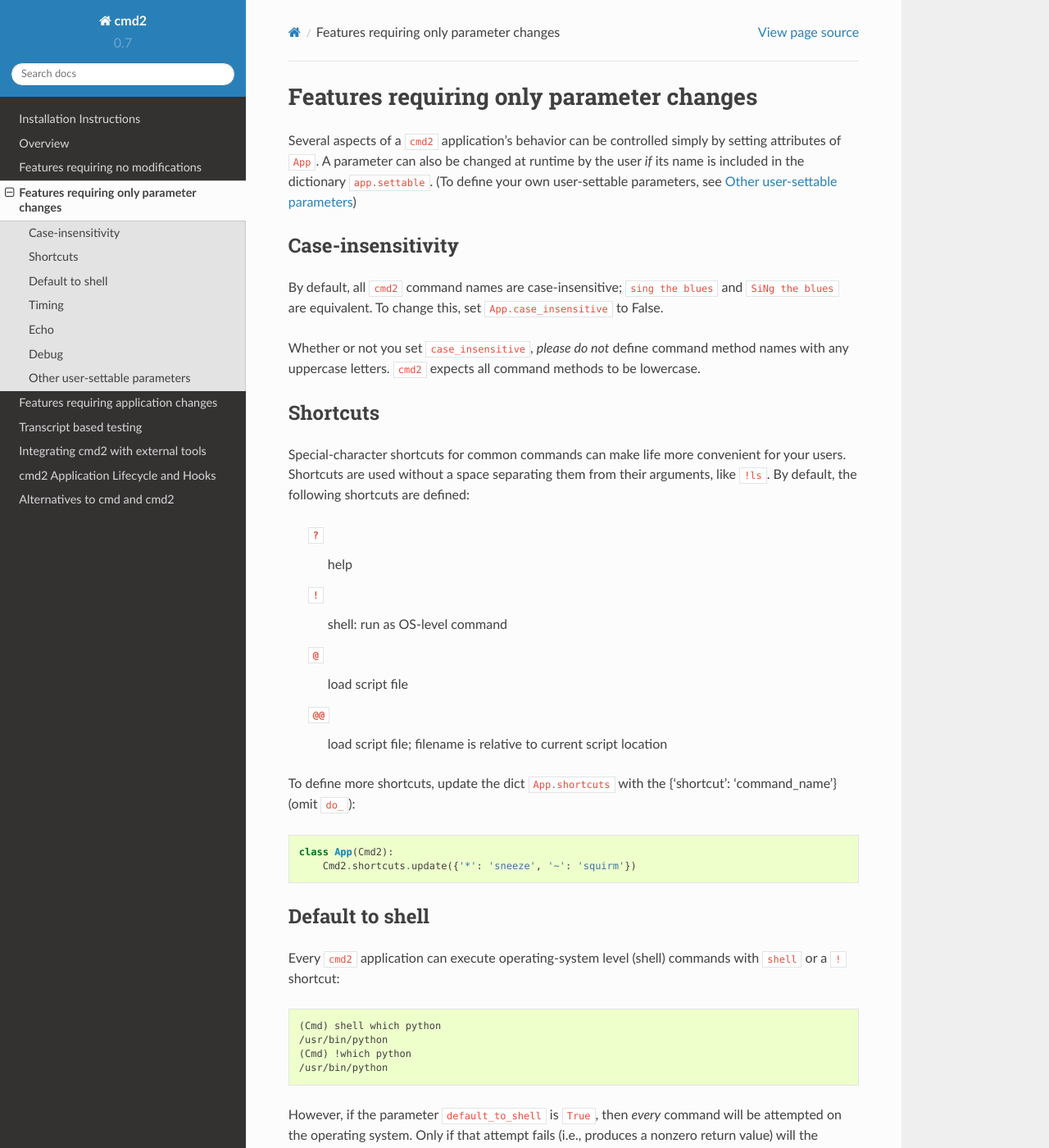
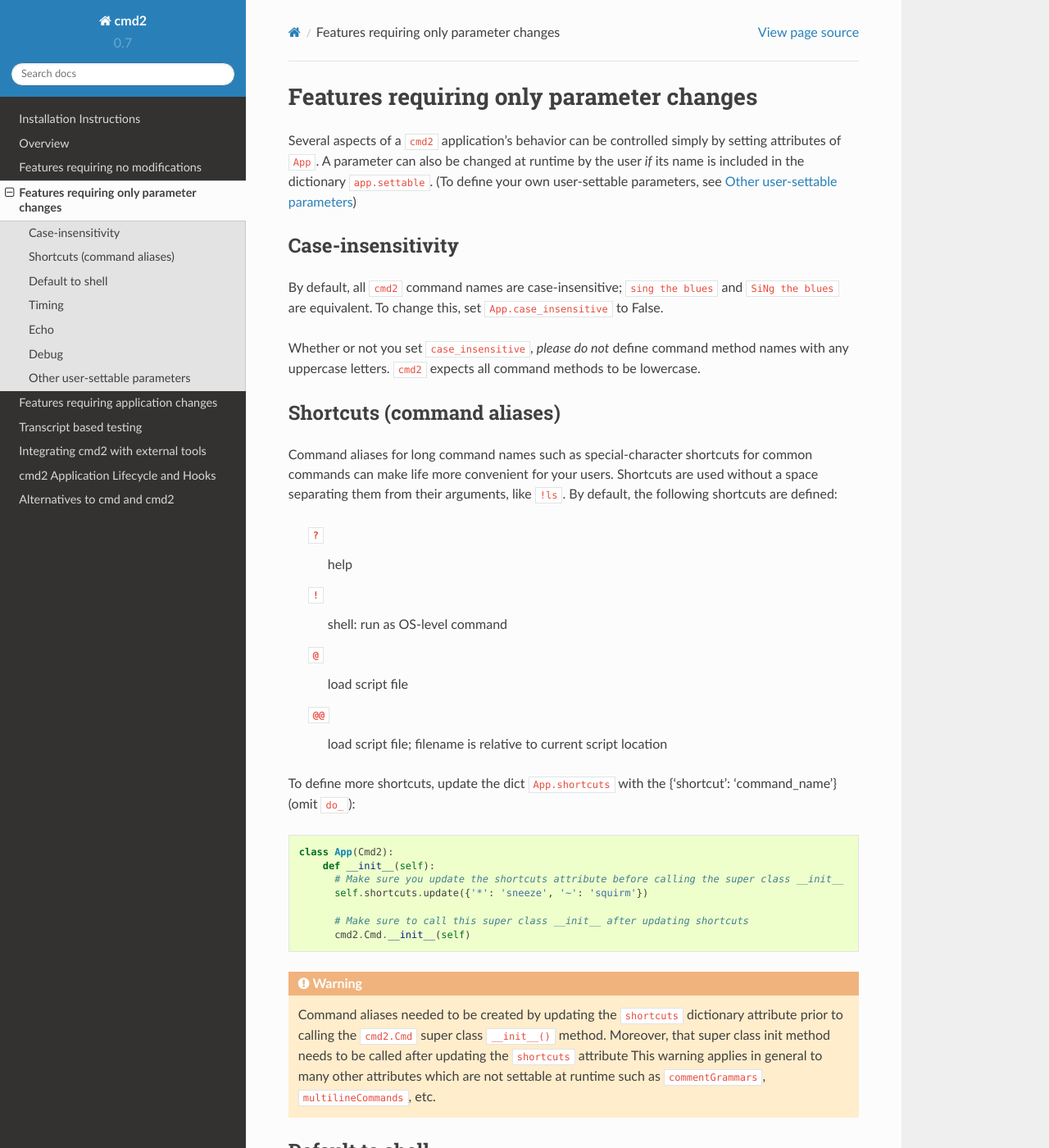
Before and after one commit to python-cmd2/cmd2, a Sphinx documentation site: the page built from docs/settingchanges.rst, in a window 1280 px wide and 1400 px high. Shown: the whole window at 82% size. Built offline with Sphinx 7.4.7 and the Read the Docs theme 2.0.0, drawn with Linux system fonts in a browser that asks for light colours.

Commit message:
Updated docs to make it more clear that you need to update shortcuts attribute before calling super class __init__

```diff
--- a/docs/index.rst
+++ b/docs/index.rst
@@ -48,7 +48,6 @@
 * `project bug tracker`_
 * Florida PyCon 2017: `slides <https://docs.google.com/presentation/d/1LRmpfBt3V-pYQfgQHdczf16F3hcXmhK83tl77R6IJtE>`_
 * PyOhio 2011: `video <https://archive.org/details/pyvideo_541___pyohio-2011-interactive-command-line-interpreters-with-cmd-and-cmd2>`_
-* PyCon 2010: `video <http://pyvideo.org/pycon-us-2010/pycon-2010--easy-command-line-applications-with-c.html>`_
 
 These docs will refer to ``App`` as your ``cmd2.Cmd``
 subclass, and ``app`` as an instance of ``App``.  Of
--- a/docs/settingchanges.rst
+++ b/docs/settingchanges.rst
@@ -19,11 +19,11 @@
 command method names with any uppercase letters.  ``cmd2`` expects all command methods
 to be lowercase.
 
-Shortcuts
-=========
+Shortcuts (command aliases)
+===========================
 
-Special-character shortcuts for common commands can make life more convenient for your
-users.  Shortcuts are used without a space separating them from their arguments,
+Command aliases for long command names such as special-character shortcuts for common commands can make life more
+convenient for your users.  Shortcuts are used without a space separating them from their arguments,
 like ``!ls``.  By default, the following shortcuts are defined:
 
   ``?``
@@ -42,7 +42,20 @@
 {'shortcut': 'command_name'} (omit ``do_``)::
 
   class App(Cmd2):
-      Cmd2.shortcuts.update({'*': 'sneeze', '~': 'squirm'})
+      def __init__(self):
+        # Make sure you update the shortcuts attribute before calling the super class __init__
+        self.shortcuts.update({'*': 'sneeze', '~': 'squirm'})
+
+        # Make sure to call this super class __init__ after updating shortcuts
+        cmd2.Cmd.__init__(self)
+
+.. warning::
+
+  Command aliases needed to be created by updating the ``shortcuts`` dictionary attribute prior to calling the
+  ``cmd2.Cmd`` super class ``__init__()`` method.  Moreover, that super class init method needs to be called after
+  updating the ``shortcuts`` attribute  This warning applies in general to many other attributes which are not
+  settable at runtime such as ``commentGrammars``, ``multilineCommands``, etc.
+
 
 Default to shell
 ================
```
Also changed, not shown: 1 other file.
